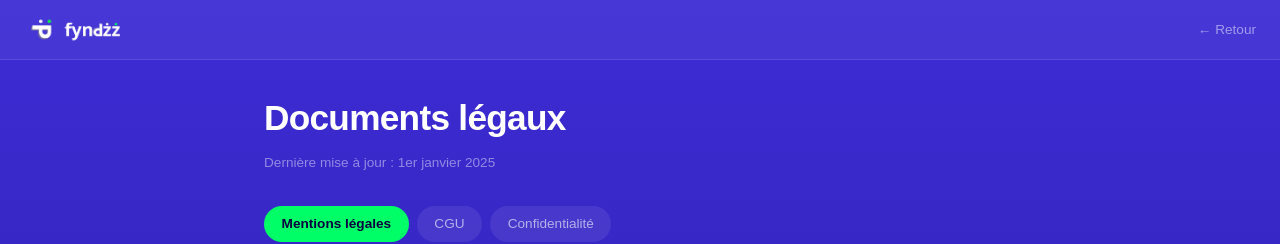
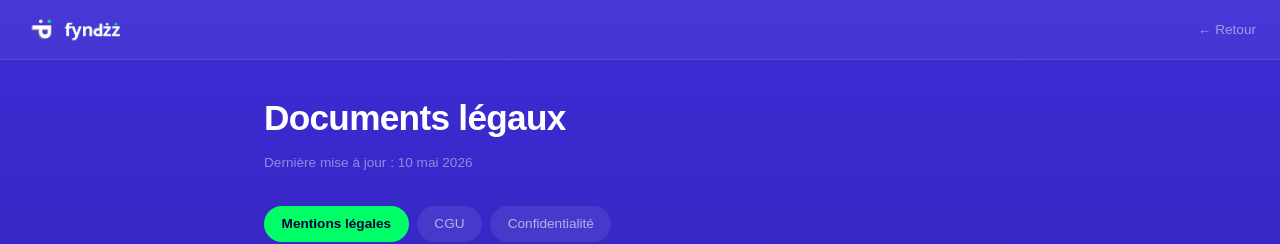
Before and after one commit to Yoyo2655/fyndzz-webapp, a Next.js app: page /legal in a window 1280 px wide. Shown: the top 244 px of the page. Built offline with nearby package versions, Linux system fonts and the light colour scheme.

Commit message:
mail legal

```diff
--- a/app/legal/page.js
+++ b/app/legal/page.js
@@ -42,7 +42,7 @@ export default function LegalPage() {
           Documents légaux
         </h1>
         <p style={{ color: 'rgba(255,255,255,0.45)', fontSize: '0.85rem', marginBottom: '2rem' }}>
-          Dernière mise à jour : 1er janvier 2025
+          Dernière mise à jour : 10 mai 2026
         </p>
 
         {/* TABS */}
```
